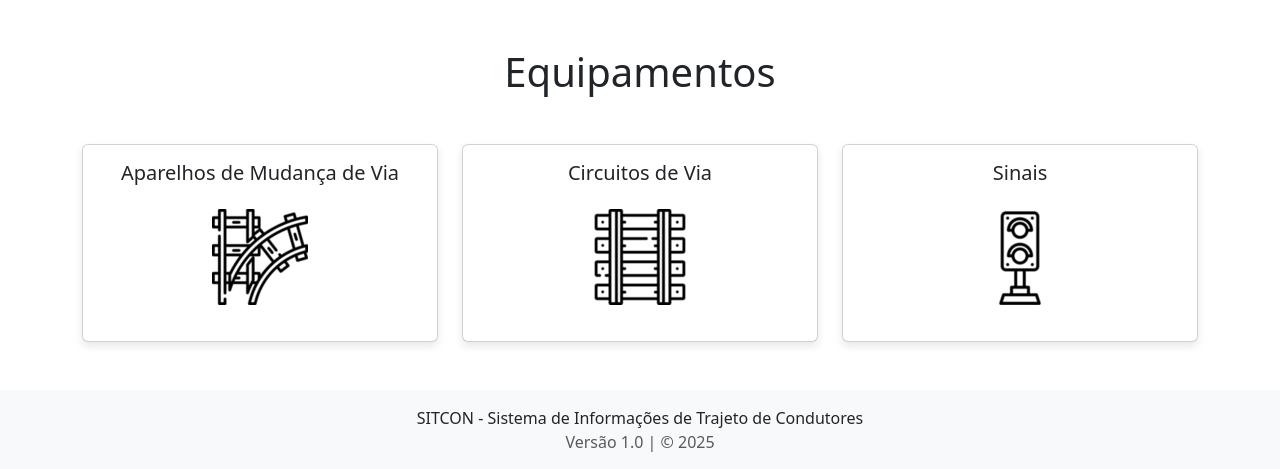
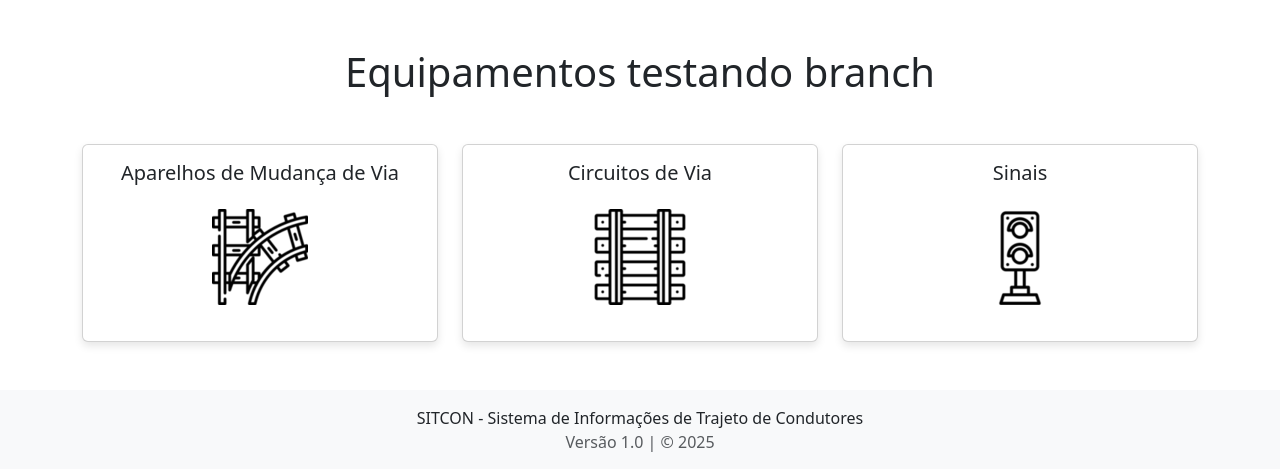
Before and after one commit to raonim/sitcon_v2.1, a Flask app: page /sitcon in a window 1280 px wide. Shown: the part 68-537 px from the top of the page. Run offline with Flask 3, Linux system fonts and the light colour scheme; a user stored in the database is signed in.

Commit message:
Testando branch

```diff
--- a/templates/sitcon.html
+++ b/templates/sitcon.html
@@ -3,7 +3,7 @@
 {% block title %}Página Inicial{% endblock %}
 
 {% block content %}
-<h1 class="text-center mb-5">Equipamentos</h1>
+<h1 class="text-center mb-5">Equipamentos testando branch</h1>
 
 <div class="row justify-content-center">
   <div class="col-md-4">
```
